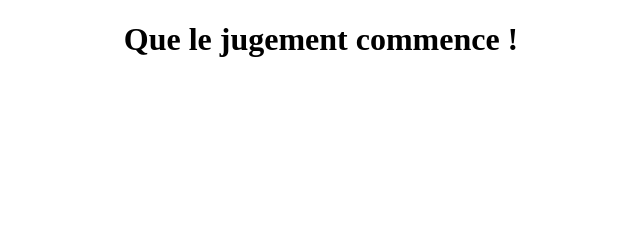
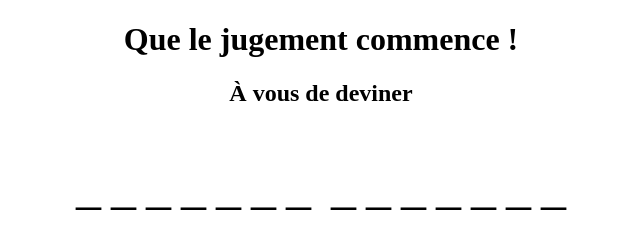
Before and after one commit to mfrih/hangman-politicians-and-famous-people, a plain HTML site: page index.html in a window 1280 px wide. Both pictures are taken after a click on the button "Commencer 👩🏽‍⚖️". Shown: the whole page, without its empty margins (319-959 px from the left). Drawn offline with Linux system fonts and the light colour scheme.

Commit message:
pick character and display hidden character

```diff
--- a/index.html
+++ b/index.html
@@ -37,11 +37,14 @@
       <!-- this is the GAME screen  -->
       <div id="game-screen" class="hidden">
         <h1>Que le jugement commence !</h1>
+        <h2>À vous de deviner</h2>
+        <p id="name-to-guess"></p>
       </div>
       <!-- this is the END screen  -->
       <div id="end-screen" class="hidden"></div>
     </main>
-    <script type="text/javascript" scr="js/character.js"></script>
-    <script type="text/javascript" src="js/index.js"></script>
+    <script type="text/javascript" src="./js/keyboard.js"></script>
+    <script type="text/javascript" src="./js/character.js"></script>
+    <script type="text/javascript" src="./js/index.js"></script>
   </body>
 </html>
--- a/js/character.js
+++ b/js/character.js
@@ -1,22 +1,17 @@
 const characters = [
   {
-    firstName: "Patrick",
-    lastName: "Balkany",
+    name: "Patrick Balkany",
   },
   {
-    firstName: "Jérôme",
-    lastName: "Cahuzac",
+    name: "Jerome Cahuzac ",
   },
   {
-    firstName: "Bernard",
-    lastName: "Tapie",
+    name: "Bernard Tapie",
   },
   {
-    firstName: "Jean",
-    lastName: "Tiberi",
+    name: "Jean Tiberi",
   },
   {
-    firstName: "Claude",
-    lastName: "Guéant",
+    name: "Claude Gueant",
   },
 ];
--- a/js/index.js
+++ b/js/index.js
@@ -2,17 +2,42 @@ const startPage = document.getElementById("start-screen");
 const gamePage = document.getElementById("game-screen");
 const endPage = document.getElementById("end-screen");
 const startButton = document.getElementById("start-button");
+const nameToGuessElement = document.getElementById("name-to-guess");
 
 startButton.addEventListener("click", startGame);
 
 function startGame() {
   startPage.classList.add("hidden");
   gamePage.classList.remove("hidden");
-  pickCharacter();
+  const chosenCharacter = pickCharacter();
+  //   console.log(chosenCharacter);
+  const hiddenCharacter = generateLetterCells(chosenCharacter.name);
+  //   console.log(chosenCharacter);
+  displayName(hiddenCharacter);
 }
 
-// function pickCharacter() {
-//   const characterIndex = Math.floor(Math.random() * characters.length);
-//   const chosenCharacter = characters.splice(characterIndex, 1);
-//   console.log(chosenCharacter());
-// }
+function pickCharacter() {
+  const characterIndex = Math.floor(Math.random() * characters.length);
+  const chosenCharacter = characters.splice(characterIndex, 1);
+  return chosenCharacter[0];
+}
+
+function generateLetterCells(name) {
+  let characterArray = name.split("");
+  for (let i = 0; i < characterArray.length; i++) {
+    if (characterArray[i] === " ") {
+      characterArray[i] = " ";
+    } else {
+      characterArray[i] = "_";
+    }
+  }
+  return characterArray;
+}
+
+function displayName(arr) {
+  for (const element of arr) {
+    let spanHiddenLetter = document.createElement("span");
+    spanHiddenLetter.textContent = element;
+    nameToGuessElement.append(spanHiddenLetter);
+  }
+}
--- a/styles/style.css
+++ b/styles/style.css
@@ -28,3 +28,10 @@ body {
   box-shadow: 0;
   margin-top: 20px;
 }
+
+#name-to-guess {
+  display: flex;
+  gap: 10px;
+  justify-content: center;
+  font-size: 50px;
+}
```
Also changed, not shown: js/keyboard.js (added).
